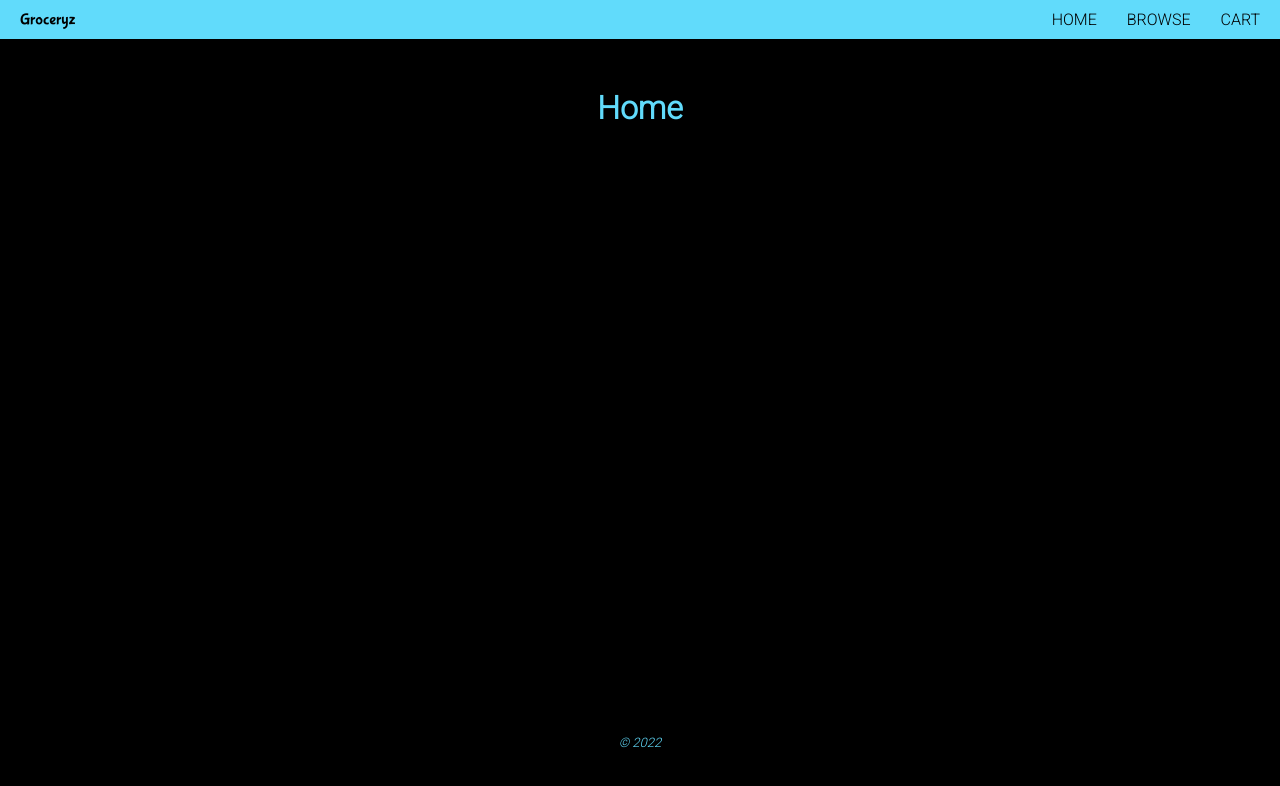
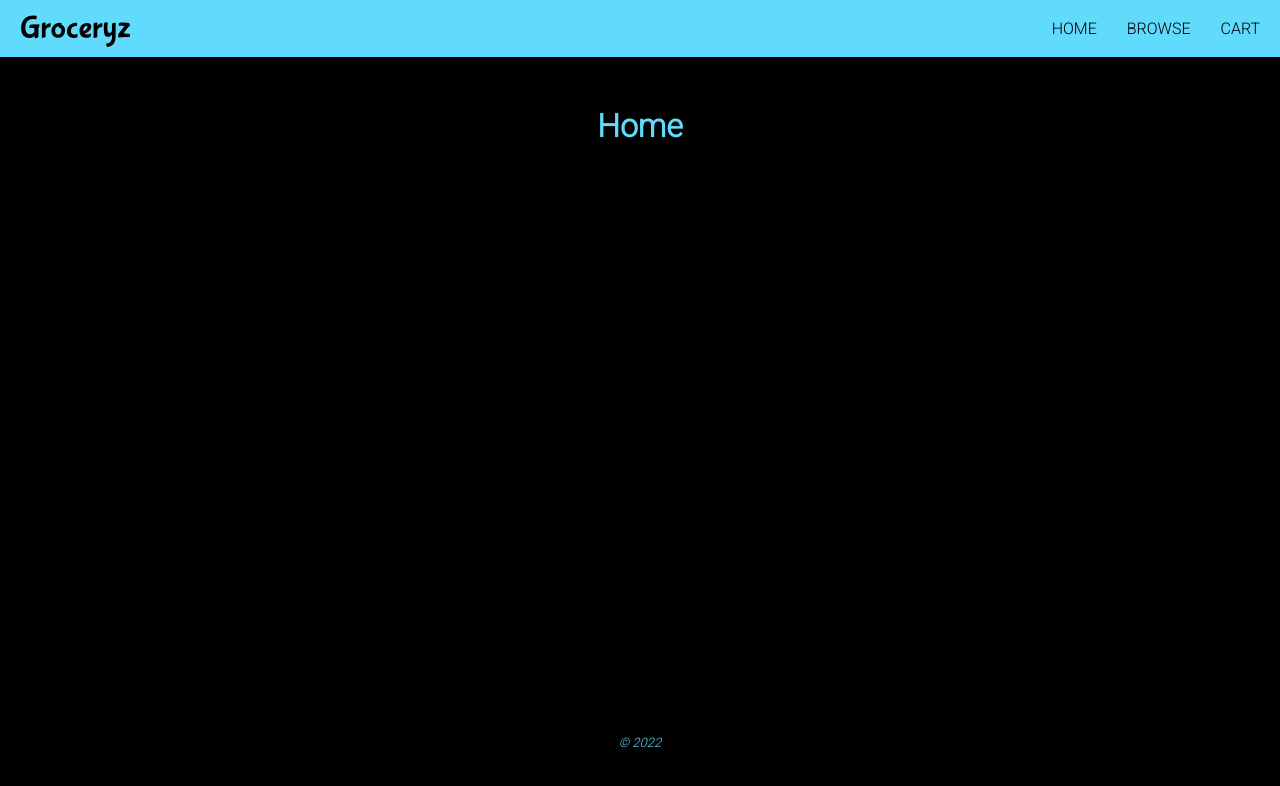
Before and after one commit to jtreeves/grocery-react, a React (Create React App) app: page /home in a window 1280 px wide. Shown: the top 786 px of the page. Built offline with nearby package versions, Linux system fonts and the light colour scheme.

Commit message:
[css] Enlarge title in header

```diff
--- a/src/styles/main.css
+++ b/src/styles/main.css
@@ -24,6 +24,7 @@ header, footer, h1, h2, h3 {
 header span {
     font-family: 'Bubblegum Sans', cursive;
     color: black;
+    font-size: xx-large;
 }
 
 nav ul {
@@ -54,7 +55,7 @@ main {
     align-items: center;
     gap: 30px;
     padding: 50px 100px;
-    min-height: calc(100vh - 254px);
+    min-height: calc(100vh - 272.5px);
 }
 
 header {
```
